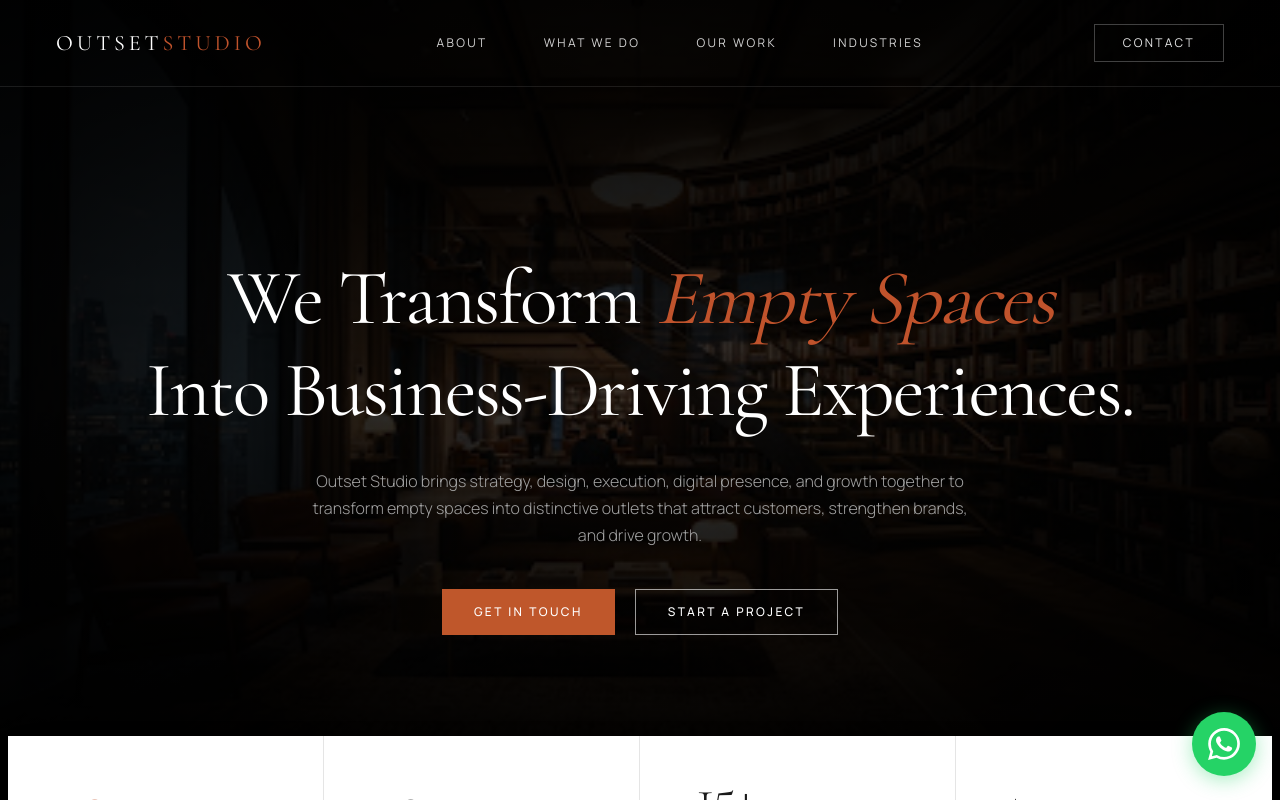
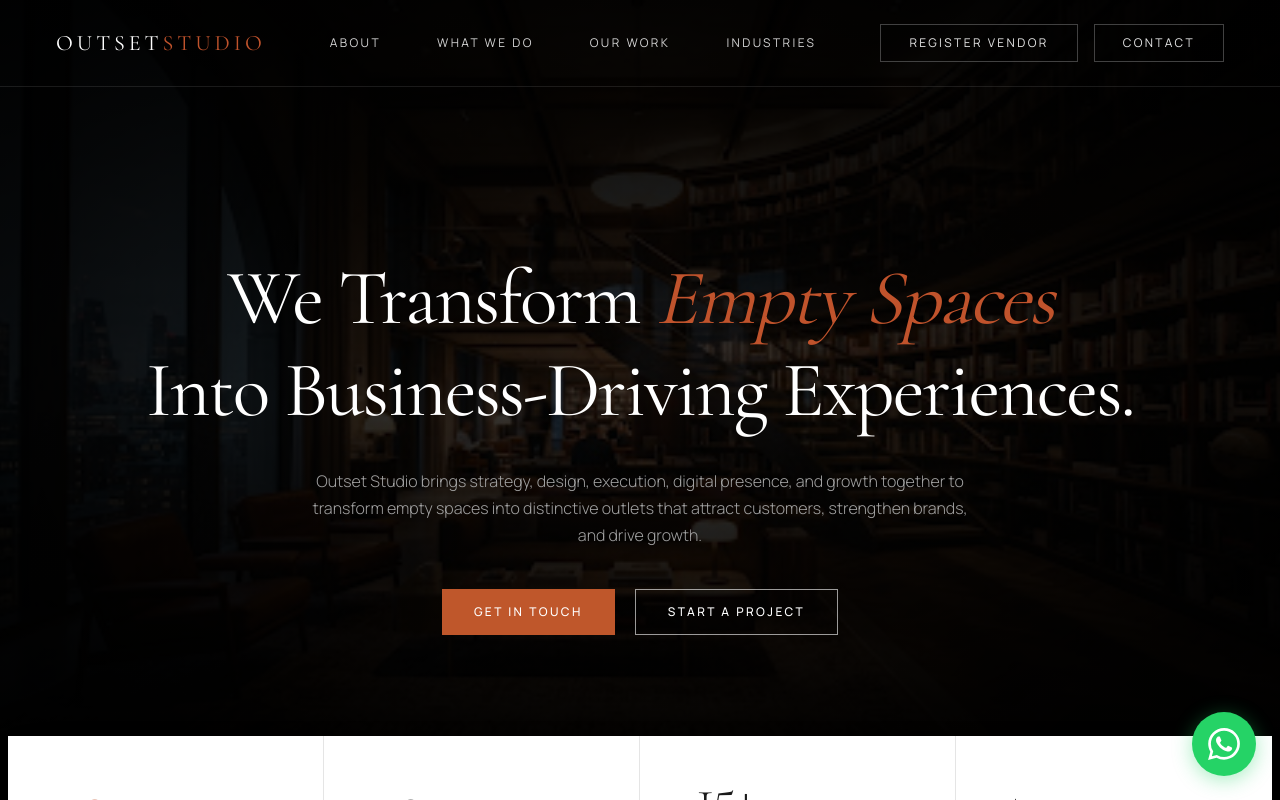
Before and after one commit to taybeen-healthy/outsetStudio, a Next.js app: page / in a window 1280 px wide. Shown: the top 800 px of the page. Built offline with nearby package versions, Linux system fonts and the light colour scheme.

Commit message:
Restore REGISTER VENDOR button in navbar

```diff
--- a/src/components/Navbar.jsx
+++ b/src/components/Navbar.jsx
@@ -90,6 +90,12 @@ export default function Navbar() {
         </nav>
 
         <div className="hidden lg:flex items-center gap-3 xl:gap-4">
+          <button
+            onClick={() => setShowVendor(true)}
+            className="text-[10px] xl:text-xs tracking-[0.2em] uppercase font-normal text-neutral-200 border border-neutral-600/80 hover:border-white hover:bg-white hover:text-black px-5 xl:px-7 py-2.5 bg-black/20 transition-all duration-300 rounded-none font-sans cursor-pointer whitespace-nowrap"
+          >
+            REGISTER VENDOR
+          </button>
           <button
             onClick={() => setShowContact(true)}
             className="text-[10px] xl:text-xs tracking-[0.2em] uppercase font-normal text-neutral-200 border border-neutral-600/80 hover:border-white hover:bg-white hover:text-black px-5 xl:px-7 py-2.5 bg-black/20 transition-all duration-300 rounded-none font-sans cursor-pointer whitespace-nowrap"
```
